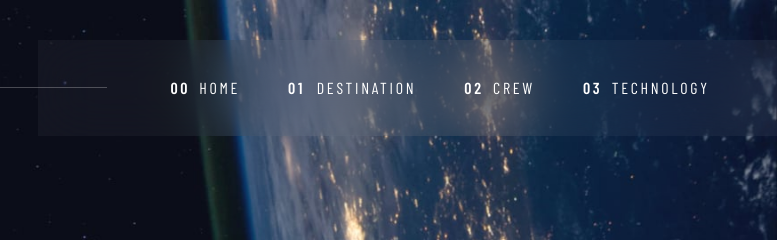
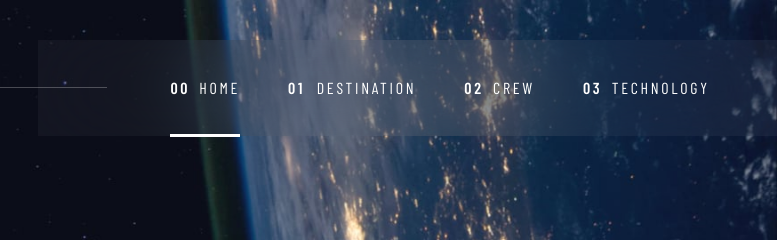
Before and after one commit to tediko/space-tourism-website, a website built with Vite: page index.html in a window 1280 px wide. Shown: the top 240 px of the page, 503-1280 px from the left. Built offline with nearby package versions, Linux system fonts and the light colour scheme; a web font is replaced by a local one.

Commit message:
Changes for frontendmentor screenshot

```diff
--- a/index.html
+++ b/index.html
@@ -21,7 +21,7 @@
         <div class="header__separator"></div>
         <nav class="header__nav">
           <ul class="header__list" data-nav-list>
-            <li class="header__item">
+            <li class="header__item active">
               <a href="#home" class="header__link text--link" data-link="home">Home</a>
             </li>
             <li class="header__item">
--- a/src/sass/layout/_header.scss
+++ b/src/sass/layout/_header.scss
@@ -18,7 +18,7 @@
             top: 0;
             right: 0;
             background: $bg-nav;
-            backdrop-filter: blur(30px);
+            backdrop-filter: blur(50px);
             width: 100%;
             height: 100%;
             max-width: 31.25rem;
```
